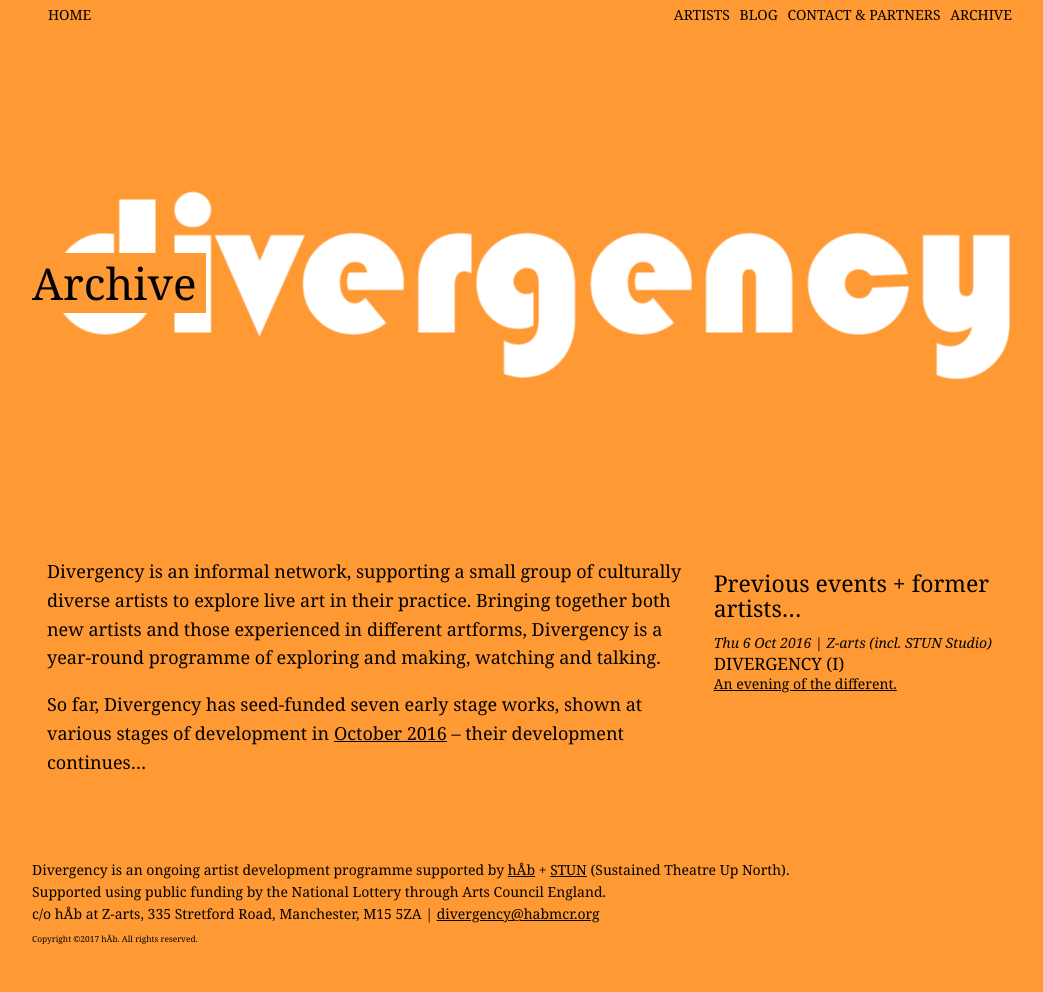
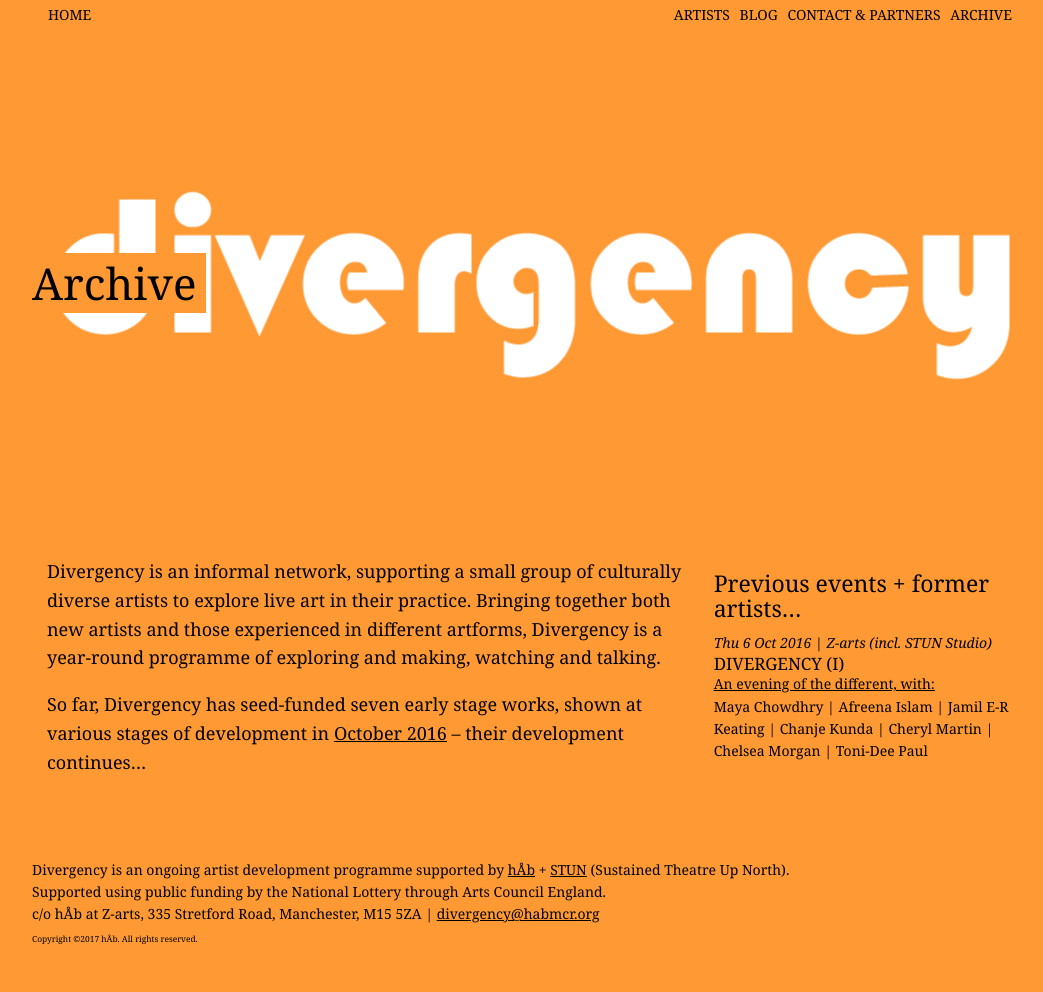
Before and after one commit to divergencymcr/divergencymcr.github.io, a Jekyll site: the page built from archive/index.md, in a window 1280 px wide. Shown: the whole page, without its empty margins (108-1151 px from the left). Built offline with Jekyll 4.4.1, drawn with Linux system fonts in a browser that asks for light colours.

Commit message:
Update history.html

```diff
--- a/_layouts/history.html
+++ b/_layouts/history.html
@@ -2,14 +2,12 @@
 layout: base
 
 season: "Previous events + former artists…"
-bodyclass: history
-
 events:
     -   label: "Divergency (I)"
         date: "Thu 6 Oct 2016"
         venue: "| Z-arts (incl. STUN Studio)"
         artists:
-            - name: "<a href='/current/2016/6oct'>An evening of the different.</a>"
+            - name: "<a href='/current/2016/6oct'>An evening of the different, with:</a><br>Maya Chowdhry | Afreena Islam | Jamil E-R Keating | Chanje Kunda | Cheryl Martin | Chelsea Morgan | Toni-Dee Paul"
 
 ---
 
```
